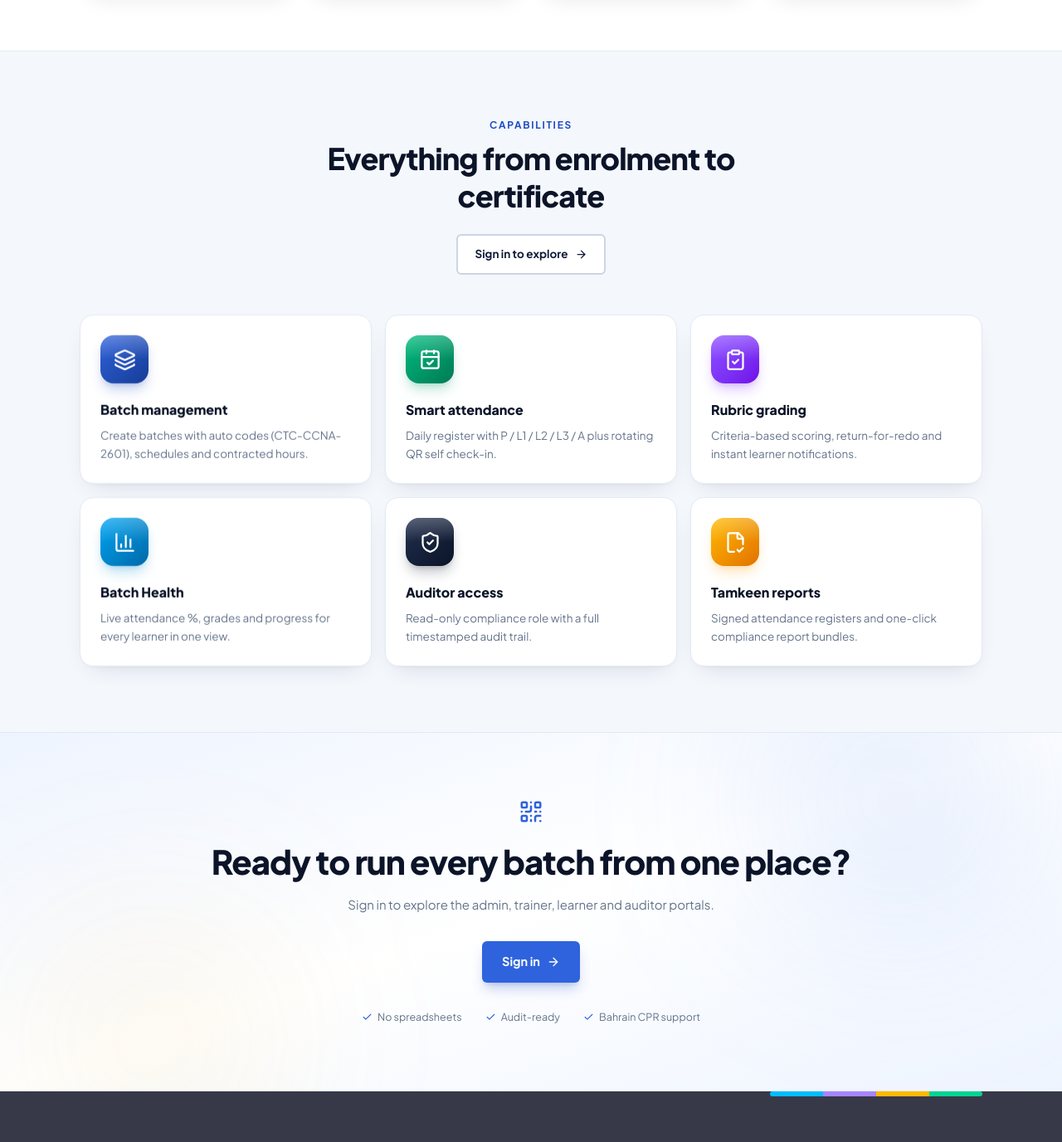
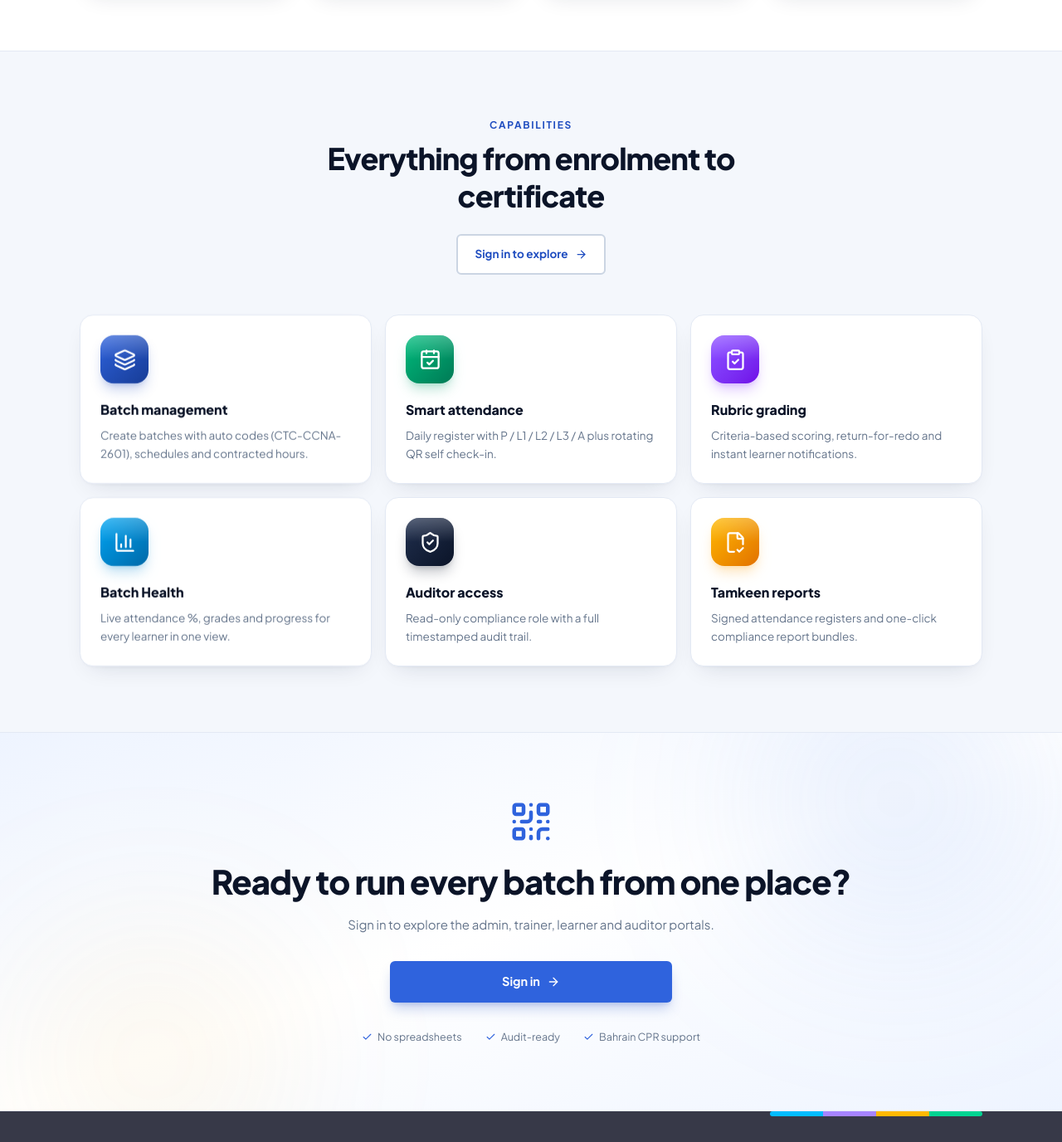
Before and after one commit to Rocky05290/moodle-LMS, a React (Vite) app in the folder app/: page / in a window 1280 px wide. Shown: the part 1198-2574 px from the top of the page at 83% size. Built offline with nearby package versions, Linux system fonts and the light colour scheme.

Commit message:
Capabilities button blue text; wider CTA sign-in button; bigger QR icon

```diff
--- a/app/src/pages/Landing.tsx
+++ b/app/src/pages/Landing.tsx
@@ -173,7 +173,7 @@ export default function Landing({ onSignIn }: { onSignIn: (u: User) => void }) {
               <div className="mt-6 flex justify-center">
                 <button
                   onClick={scrollTop}
-                  className="flex items-center gap-2 rounded-md border-2 border-[#cbd5e3] bg-white px-5 py-3 text-[13.5px] font-bold text-ink-600 transition-all hover:-translate-y-0.5 hover:border-ink-500 hover:text-navy-900"
+                  className="flex items-center gap-2 rounded-md border-2 border-[#cbd5e3] bg-white px-5 py-3 text-[13.5px] font-bold text-brand-600 transition-all hover:-translate-y-0.5 hover:border-brand-500 hover:text-brand-700"
                 >
                   Sign in to explore <ArrowRight size={15} />
                 </button>
@@ -206,7 +206,7 @@ export default function Landing({ onSignIn }: { onSignIn: (u: User) => void }) {
         <div className="floaty pointer-events-none absolute -bottom-24 left-10 h-72 w-72 rounded-full bg-gold-400/10 blur-[110px]" style={{ animationDelay: '-3s' }} />
         <div className="relative z-10 mx-auto max-w-4xl px-5 text-center lg:px-8">
           <Reveal>
-            <QrCode size={30} className="mx-auto text-brand-500" />
+            <QrCode size={54} className="mx-auto text-brand-500" />
             <h2 className="mt-5 text-[32px] leading-tight font-extrabold tracking-tight text-navy-900 sm:text-[40px]">
               Ready to run every batch from one place?
             </h2>
@@ -216,7 +216,7 @@ export default function Landing({ onSignIn }: { onSignIn: (u: User) => void }) {
             <div className="mt-8 flex justify-center">
               <button
                 onClick={scrollTop}
-                className="flex items-center gap-2 rounded-md bg-brand-500 px-6 py-3.5 text-[14.5px] font-bold text-white shadow-lg shadow-brand-600/25 transition-all hover:-translate-y-0.5 hover:bg-brand-600"
+                className="flex w-full max-w-[340px] items-center justify-center gap-2 rounded-md bg-brand-500 px-6 py-3.5 text-[14.5px] font-bold text-white shadow-lg shadow-brand-600/25 transition-all hover:-translate-y-0.5 hover:bg-brand-600"
               >
                 Sign in <ArrowRight size={16} />
               </button>
```
